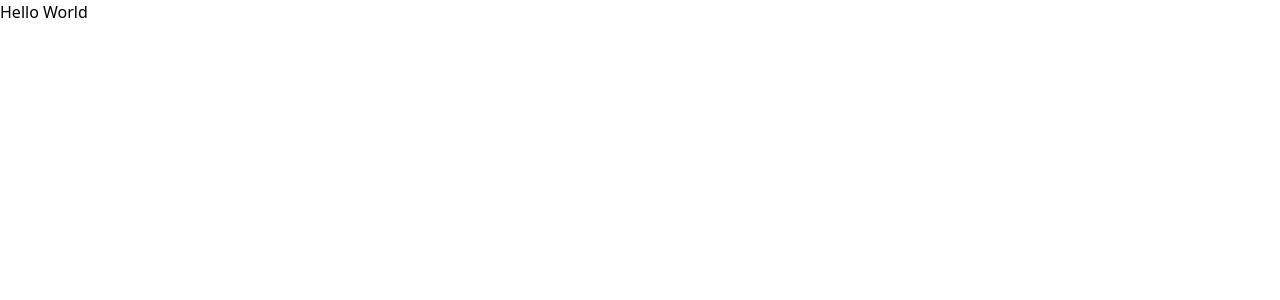
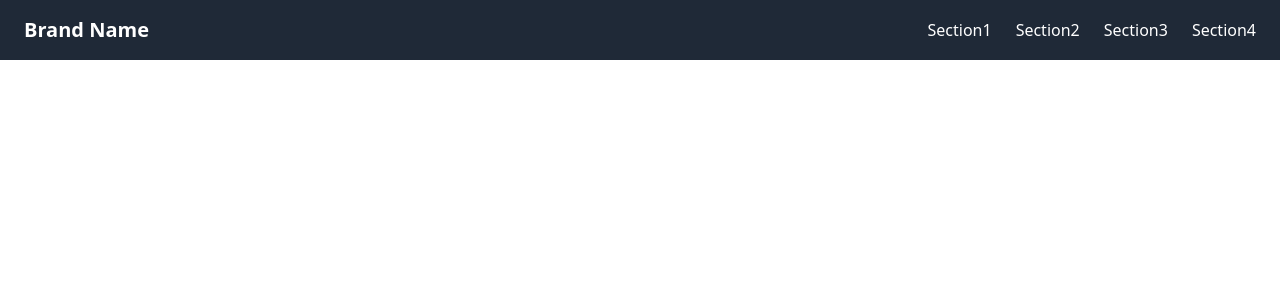
Before and after one commit to K1enNg/Nextjs-web-app-fairrentmtl, a Next.js app: page / in a window 1280 px wide. Shown: the top 300 px of the page. Built offline with nearby package versions, Linux system fonts and the light colour scheme.

Commit message:
created Navbar

```diff
--- /dev/null
+++ b/app/components/Navbar.tsx
@@ -0,0 +1,17 @@
+import React from 'react';
+
+const Navbar = () => {
+  return (
+    <header className="flex justify-between items-center px-6 py-4 bg-gray-800 text-white">
+      <h1 className="text-xl font-bold">Brand Name</h1>
+      <nav className="flex gap-6">
+        <p className="cursor-pointer hover:underline">Section1</p>
+        <p className="cursor-pointer hover:underline">Section2</p>
+        <p className="cursor-pointer hover:underline">Section3</p>
+        <p className="cursor-pointer hover:underline">Section4</p>
+      </nav>
+    </header>
+  );
+};
+
+export default Navbar;
--- a/app/page.tsx
+++ b/app/page.tsx
@@ -1,10 +1,11 @@
 import Image from "next/image";
 import styles from "./page.module.css";
+import Navbar from "./components/Navbar";
 
 export default function Home() {
   return (
     <>
-      <h1>Hello World</h1>
+      <Navbar/>
     </>
   );
 }
```
